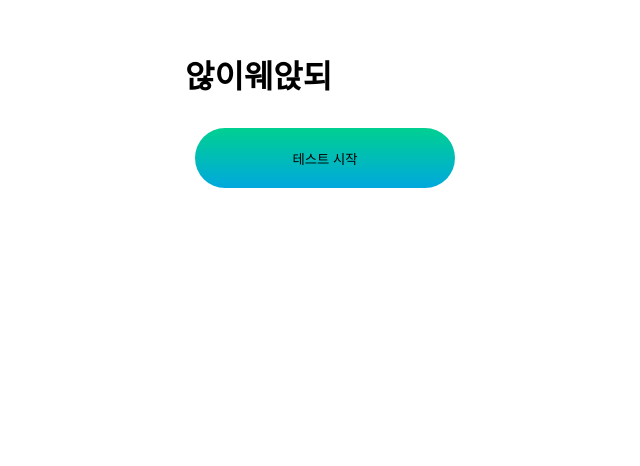
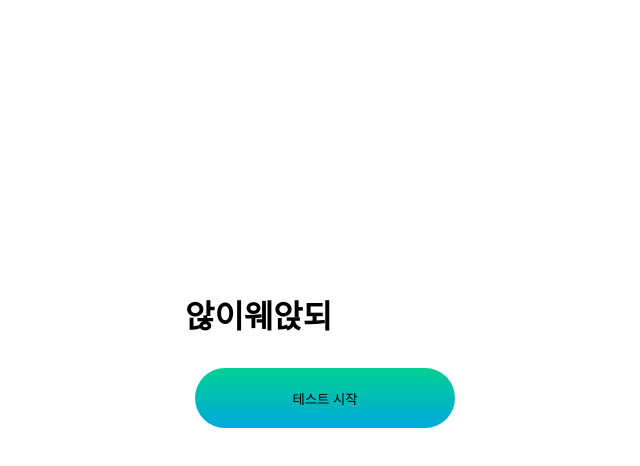
Before and after one commit to DayPeak/hangleking, a React (Create React App) app in the folder aniwaeandae/: page / in a window 1280 px wide. Shown: the part 286-752 px from the top of the page, without its empty margins (315-955 px from the left). Built offline with nearby package versions, Linux system fonts and the light colour scheme; a web font is replaced by a local one.

Commit message:
result detail change

```diff
--- a/aniwaeandae/src/components/MainScreen.module.css
+++ b/aniwaeandae/src/components/MainScreen.module.css
@@ -7,12 +7,13 @@
 }
 
 .mainScreen {
-    display: flex;
+    display:flex;
     flex-direction: column;
     align-items: center;
     justify-content: center;
-    height: 50rem;
+    height: 80rem;
     font-family: 'GangwonEdu_OTFBoldA';
+    overflow : auto;
 }
 
 @media (min-width: 390px) {
--- a/aniwaeandae/src/components/Quiz.js
+++ b/aniwaeandae/src/components/Quiz.js
@@ -2,8 +2,6 @@
 import React, { useState, useEffect } from 'react';
 import styles from './Quiz.module.css';
 import QuizList from './QuizList.js';
-
-
 
 const Quiz = ({ onResult }) => {
   const [currentQuiz, setCurrentQuiz] = useState(0);
--- a/aniwaeandae/src/components/TestResult.js
+++ b/aniwaeandae/src/components/TestResult.js
@@ -4,13 +4,15 @@ import styles from './TestResult.module.css'; // CSS 모듈 임포트
 
 const TestResult = ({ testResult }) => {
  return (
-    <div className={styles.testResultContainer}> {/* CSS 클래스 적용 */}
+    <div className={styles.testResultContainer}>
       {testResult ? (
         <div>
           {testResult.map((item, index) => (
             <div key={index}>
               <p>{index+1}. {item.question}
-              내가 고른 답 :{item.answer} {item.isCorrect ? 'O' : 'X'}</p>
+              <p>내가 고른 답 :{item.answer}
+              {item.isCorrect ? 'O' : 'X'}
+              <p>{item.explain}</p></p></p>
             </div>
           ))}
         </div>
--- a/aniwaeandae/src/pages/ResultPage.js
+++ b/aniwaeandae/src/pages/ResultPage.js
@@ -29,7 +29,7 @@ const ResultPage = () => {
         <ShareTestLink onClick={handleShare} />
       </div>
       <ScoreDisplay score={score} />
-      <TestResult testResult={testResult} /> {/* testResult prop 전달 */}
+      <TestResult testResult={testResult} />
       <PrettyButton buttonText="결과 공유하기" onClick={handleShare} />
       <PrettyButton buttonText="테스트 다시하기" onClick={goToMainPage} />
     </MainScreen>
```
Also changed, not shown: aniwaeandae/src/components/PrettyButton.module.css (+5 -3 lines), aniwaeandae/src/components/TestResult.module.css (line endings or trailing spaces).
